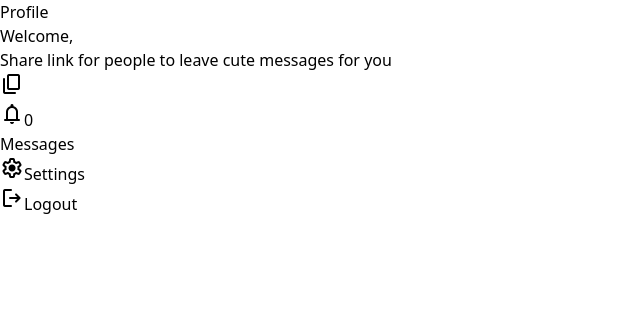
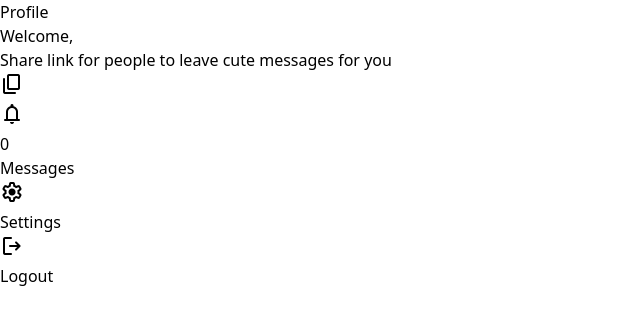
Before and after one commit to trevidia/trysting, a Next.js app: page /profile in a window 1280 px wide. Shown: the top 324 px of the page, without its empty margins (0-640 px from the left). Built offline with nearby package versions, Linux system fonts and the light colour scheme; no server answers.

Commit message:
google icons

```diff
--- a/components/BackButton.js
+++ b/components/BackButton.js
@@ -1,4 +1,5 @@
 import {useRouter} from "next/router";
+import Icon from "./Icon";
 
 const BackButton = () => {
     const router = useRouter()
@@ -7,9 +8,7 @@ const BackButton = () => {
           onClick={()=>router.back()}
           className={"h-10 w-10 bg-zinc-400 rounded-md flex justify-center items-center " +
               "hover:bg-zinc-500 transition-colors absolute top-0 left-0 m-4 cursor-pointer"}>
-          <span className="material-symbols-rounded material">
-              arrow_back_ios_new
-          </span>
+          <Icon name={"arrow_back_ios_new"}/>
       </div>
   )
 }
--- /dev/null
+++ b/components/Icon.js
@@ -0,0 +1,11 @@
+const Icon = ({name})=>{
+    return (
+        <div className={"material"}>
+            <span className={"material-symbols-rounded"}>
+                {name}
+            </span>
+        </div>
+    )
+}
+
+export default Icon
--- a/pages/profile.js
+++ b/pages/profile.js
@@ -2,6 +2,7 @@ import Link from "next/link";
 import {useEffect, useState} from "react";
 import { useSelector} from "react-redux";
 import useAxiosPrivate from "../lib/hooks/useAxiosPrivate";
+import Icon from "../components/Icon";
 
 
 const Profile = () => {
@@ -49,15 +50,17 @@ const Profile = () => {
               <p className={" mb-1"}>
                   Share link for people to leave cute messages for you
               </p>
-             <div className={"flex justify-between"}>
+             <div className={"flex justify-between items-center"}>
                  <span>{url}</span>
-                 <span onClick={handleCopy} className={"material-symbols-rounded h-8 w-8 cursor-pointer"}>content_copy</span>
+                 <span onClick={handleCopy} className={"h-6 w-6 flex justify-center items-center cursor-pointer"}>
+                     <Icon name={"content_copy"}/>
+                 </span>
              </div>
           </div>
           <Link href={'/messages'}>
               <div className={"profile-btn messages"}>
                   <div className={"relative mr-2"}>
-                      <span className={"material-symbols-rounded material"}>notifications</span>
+                      <Icon name={"notifications"}/>
                       <span className={"absolute h-5 w-5 flex items-center justify-center z-30 right-0 top-0 bg-pink-400 p-2 rounded-full text-sm"}>{messageCount}</span>
                       <span className={"absolute h-5 w-5 right-0 z-20 top-0 bg-pink-400 rounded-full animate-ping"}></span>
                   </div>
@@ -68,16 +71,14 @@ const Profile = () => {
           </Link>
           <Link href={"/settings"}>
               <div className={"settings profile-btn"}>
-                  <span className={"material-symbols-rounded material"}>settings</span>
+                  <Icon name={"settings"}/>
                   <span className={"text-xl font-medium"}>
                       Settings
                   </span>
               </div>
           </Link>
               <div className={"profile-btn logout text-zinc-700"}>
-                  <span className="material-symbols-rounded material">
-                      logout
-                  </span>
+                  <Icon name={"logout"}/>
                   <span className={"text-xl font-medium"}>
                       Logout
                   </span>
```
